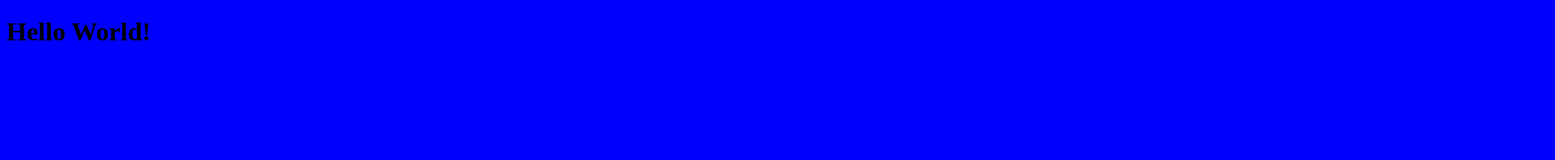
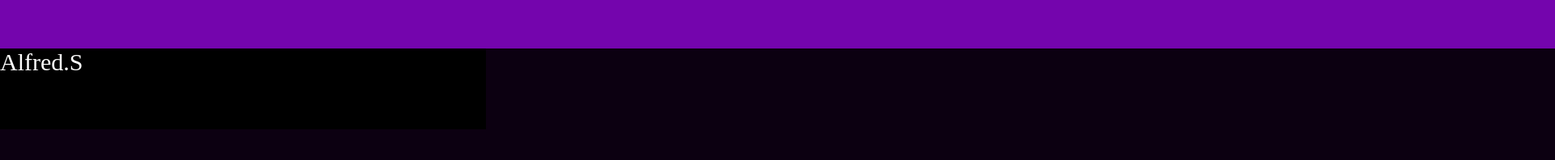
Before and after one commit to Alfredx48/alfreds-website, a plain HTML site: page index.html in a window 1280 px wide. Shown: the top 198 px of the page at 81% size, 1920 px wide, since content can reach past the window. Drawn offline with Linux system fonts and the light colour scheme.

Commit message:
updated HTML and CSS to add and moodify divs and remove h1

```diff
--- a/index.html
+++ b/index.html
@@ -3,9 +3,10 @@
   <head>
     <link rel="stylesheet" href="./style.css"/>
     <title>My Personal Website</title>
+    <div id="topHeader"> </div>
+      <div id="blackRectangle">Alfred.S</div>
   </head>
   <body>
-    <h1>Hello World!</h1>
-    <script src="script.js"></script>
+    <script src="./script.js"></script>
   </body>
 </html>
--- a/script.js
+++ b/script.js
@@ -1,4 +1,5 @@
 const h2 = document.createElement("h2");
-h2.textcontent = "This content is added byt JavaScript";
+
+h2.textcontent = "This content is added by JavaScript";
 
 document.querySelector("body").appendChild(h2);
--- a/style.css
+++ b/style.css
@@ -1,4 +1,24 @@
 body {
-    background: blue;
+    background: #0c0011;
+    margin: 0;
+    padding: 0;
+ }
 
+#topHeader {
+   width: 100000px;
+   height: 60px;
+   background: #7405ad;
+
+ }
+
+#blackRectangle {
+    width: 600px;
+    height: 100px;
+    background: black;
+    color: #ffff;
+    font-size: 30px;
 }
+
+ h1 {
+    color: #ffff
+ }
```
